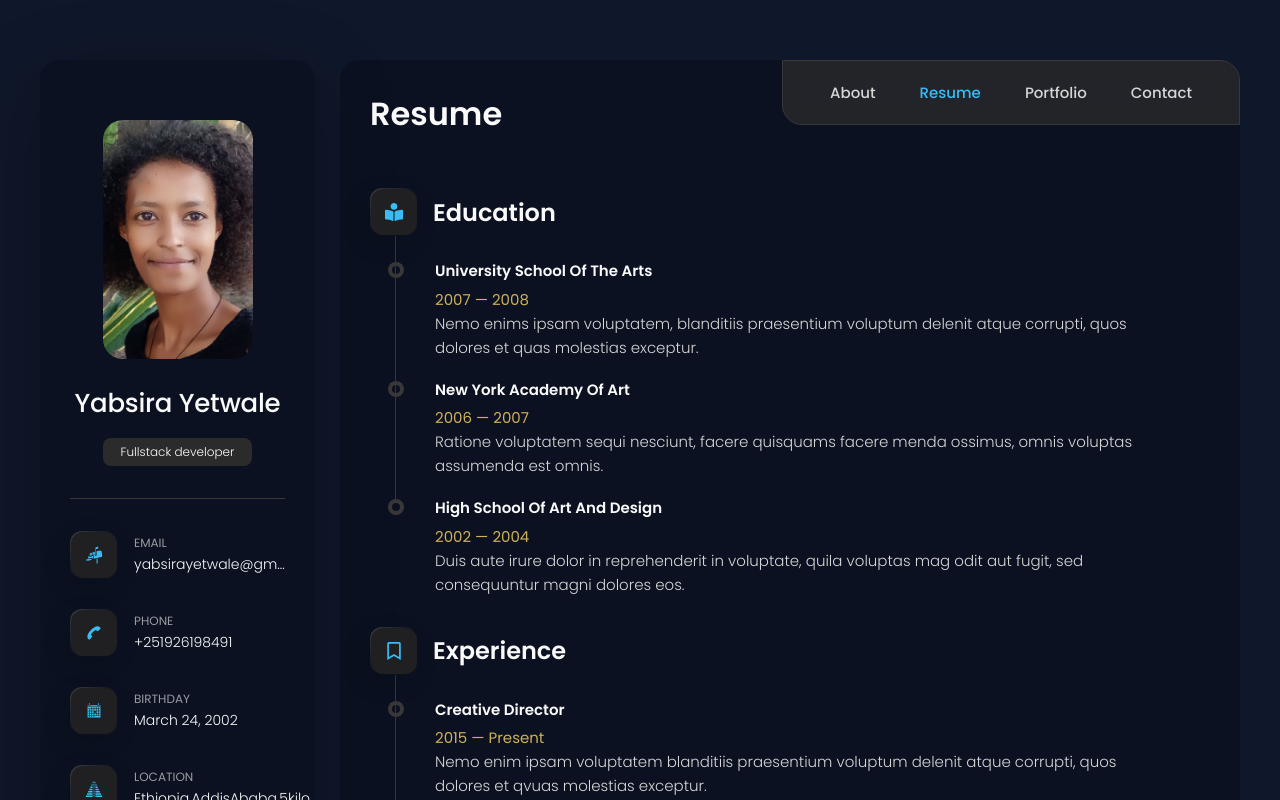
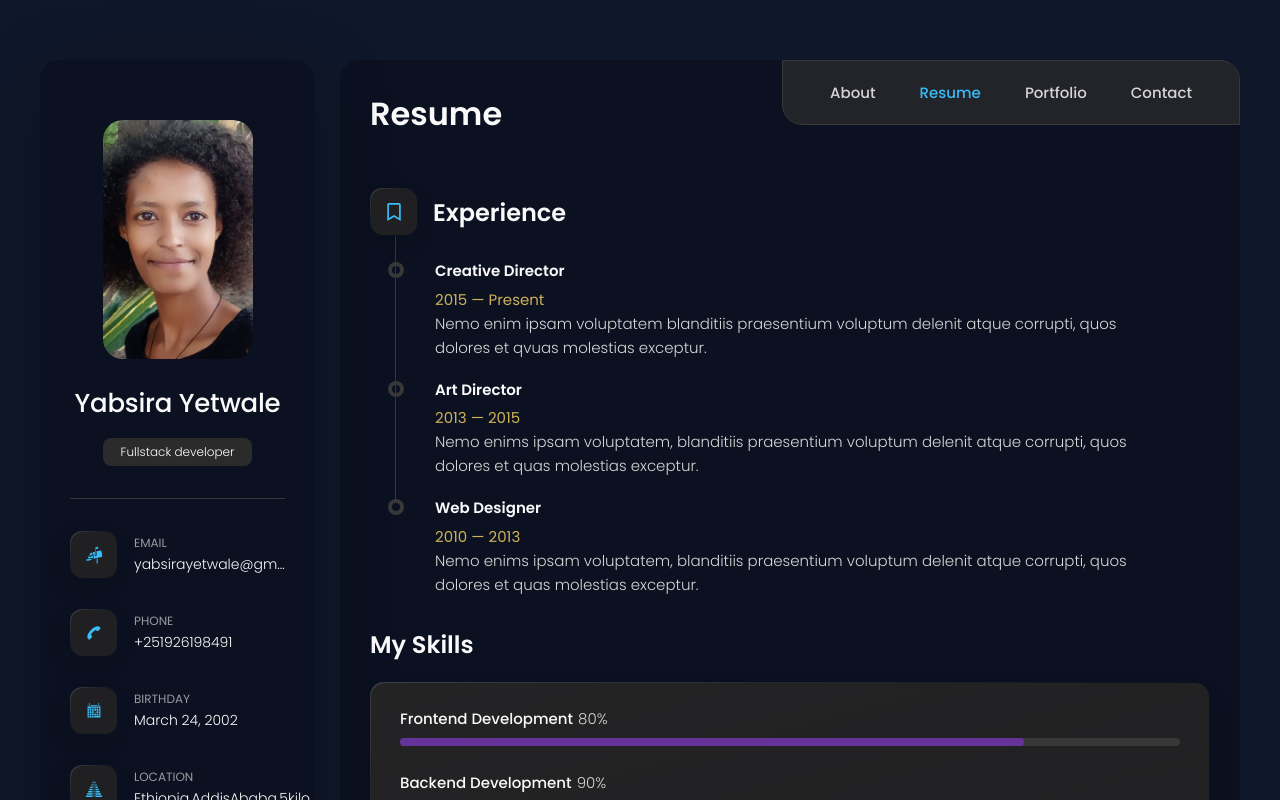
Before and after one commit to YabsiraYetwale/my-portfolio, a React (Vite) app: page /resume in a window 1280 px wide. Shown: the top 800 px of the page. Built offline with nearby package versions, Linux system fonts and the light colour scheme.

Commit message:
Update Resume.jsx

```diff
--- a/src/pages/Resume/Resume.jsx
+++ b/src/pages/Resume/Resume.jsx
@@ -10,31 +10,6 @@ const Resume = () => {
         <h2 className="h2 article-title">Resume</h2>
       </header>
 
-      <div className="timeline">
-        <div className="title-wrapper">
-          <div className="icon-box">
-            <FaBookReader />
-          </div>
-          <h3 className="h3">Education</h3>
-        </div>
-        <ol className="timeline-list">
-          <TimelineItem
-            title="University school of the arts"
-            date="2007 — 2008"
-            description="Nemo enims ipsam voluptatem, blanditiis praesentium voluptum delenit atque corrupti, quos dolores et quas molestias exceptur."
-          />
-          <TimelineItem
-            title="New york academy of art"
-            date="2006 — 2007"
-            description="Ratione voluptatem sequi nesciunt, facere quisquams facere menda ossimus, omnis voluptas assumenda est omnis."
-          />
-          <TimelineItem
-            title="High school of art and design"
-            date="2002 — 2004"
-            description="Duis aute irure dolor in reprehenderit in voluptate, quila voluptas mag odit aut fugit, sed consequuntur magni dolores eos."
-          />
-        </ol>
-      </div>
 
       <div className="timeline">
         <div className="title-wrapper">
```
